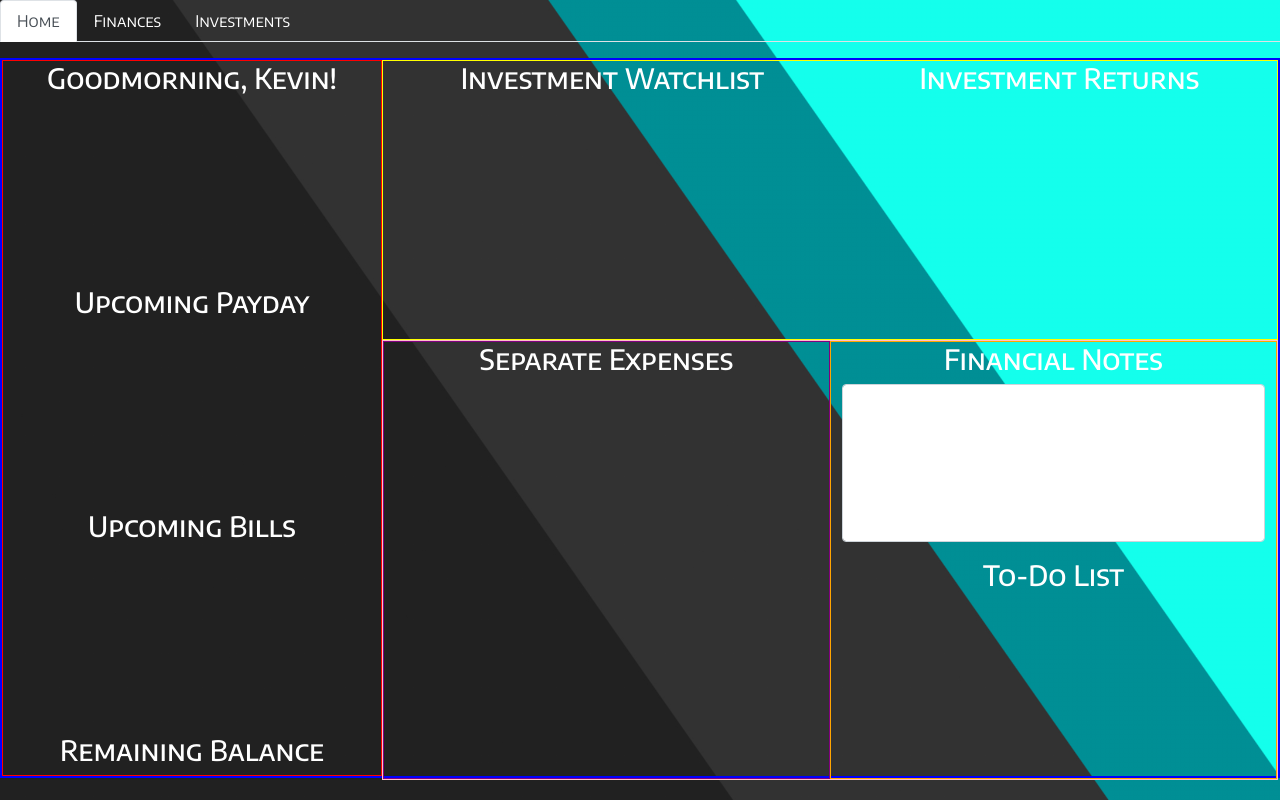
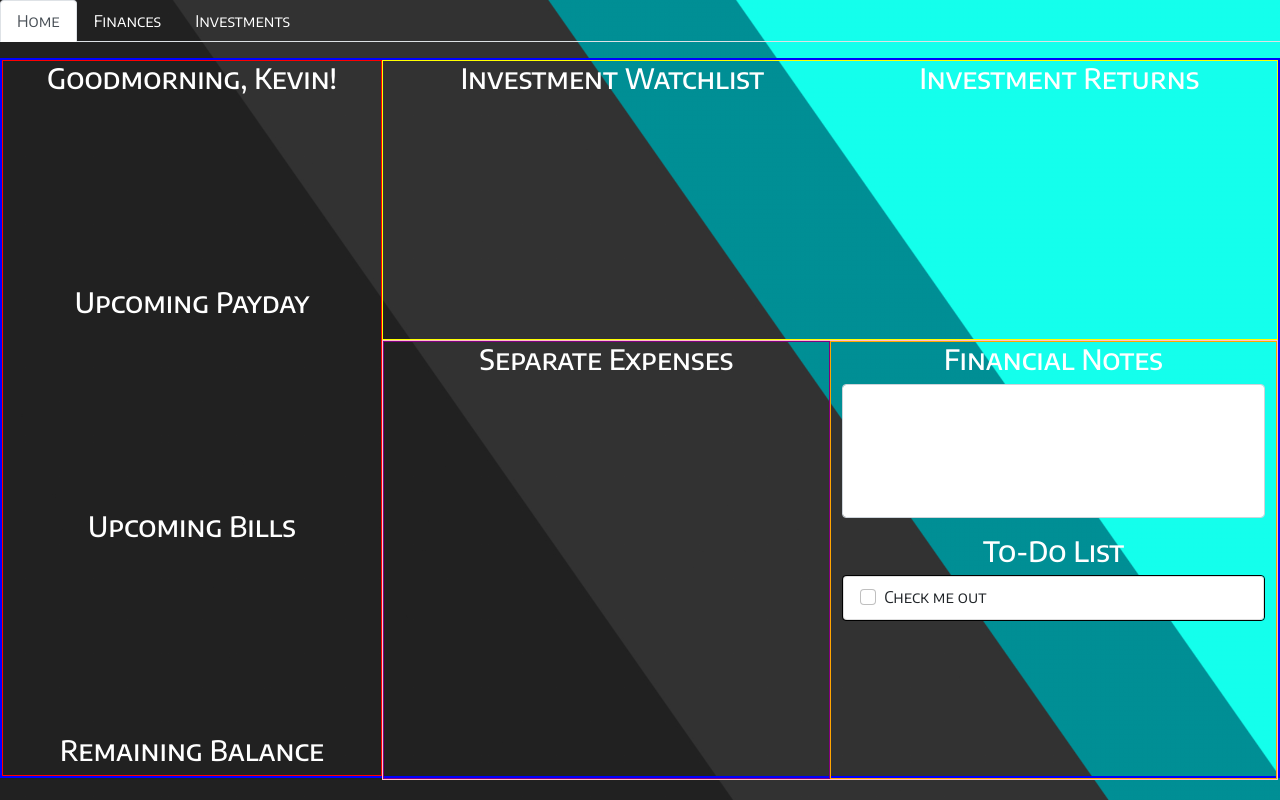
Before and after one commit to kebinghill/react-electron-finance, a React (Create React App) app: page / in a window 1280 px wide. Built offline with nearby package versions, Linux system fonts and the light colour scheme.

Commit message:
added todo list item component

```diff
--- a/src/FinancialNotes.css
+++ b/src/FinancialNotes.css
@@ -10,7 +10,11 @@ Form {
   width: 95%;
 }
 
+#financial-todo-list {
+  width: 95%;
+  border: 1px solid black;
+}
+
 #financial-text-area {
-  max-height: 50%;
   resize: none;
 }
--- a/src/FinancialNotes.jsx
+++ b/src/FinancialNotes.jsx
@@ -1,7 +1,8 @@
 import React from 'react';
+import TodoItem from './TodoItem';
 
+import Form from 'react-bootstrap/form';
 import './FinancialNotes.css';
-import Form from 'react-bootstrap/form';
 
 export default function FinancialNotes() {
   return (
@@ -9,10 +10,11 @@ export default function FinancialNotes() {
       <h3>Financial Notes</h3>
       <Form>
         <Form.Group className="mb-3" controlId="exampleForm.ControlTextarea1">
-          <Form.Control as="textarea" rows={6} id="financial-text-area" />
+          <Form.Control as="textarea" rows={5} id="financial-text-area" />
         </Form.Group>
       </Form>
       <h3>To-Do List</h3>
+      <TodoItem />
     </div>
   );
 }
--- /dev/null
+++ b/src/TodoItem.jsx
@@ -0,0 +1,16 @@
+import React from 'react';
+
+import Form from 'react-bootstrap/form';
+import ListGroup from 'react-bootstrap/listgroup';
+
+export default function TodoItem() {
+  return (
+    <ListGroup id="financial-todo-list">
+      <ListGroup.Item className="financial-todo-item">
+        <Form.Group className="mb-0" controlId="formBasicCheckbox">
+          <Form.Check type="checkbox" label="Check me out" />
+        </Form.Group>
+      </ListGroup.Item>
+    </ListGroup>
+  );
+}
```
